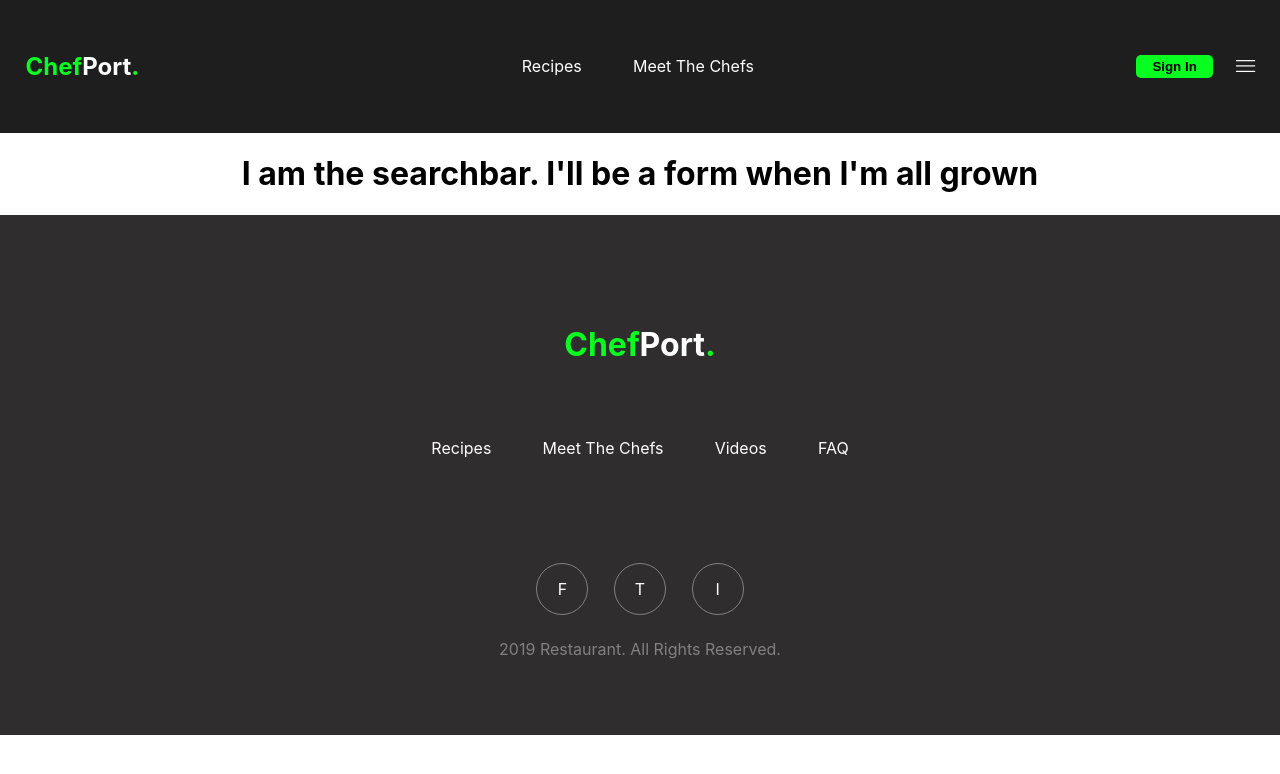
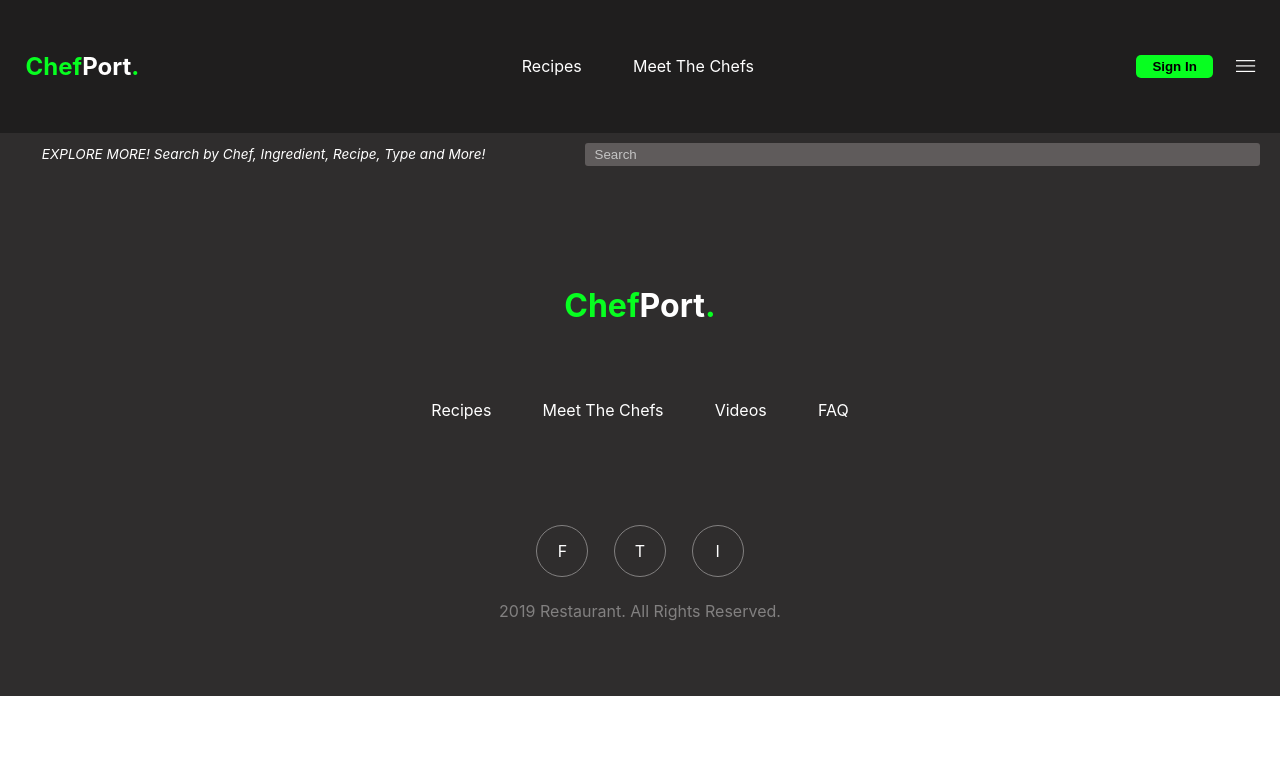
Before and after one commit to stackBlock/Chef-Portfolio-8-React-App, a React (Create React App) app in the folder chef-portfolio-app/: page / in a window 1280 px wide. Shown: the top 774 px of the page. Built offline with nearby package versions, Linux system fonts and the light colour scheme; no server answers.

Commit message:
added non functional search bar

```diff
--- a/chef-portfolio-app/src/index.css
+++ b/chef-portfolio-app/src/index.css
@@ -255,3 +255,47 @@ label{
   color: red;
   font-weight: 500;
 }
+
+
+
+
+/*Search Bar*/
+
+.searchBar{
+  display: flex;
+  justify-content: space-between;
+  align-items: center;
+
+  background: #2F2D2D;
+  color: white;
+
+  padding: 0 1vw;
+}
+
+.searchFormDesc{
+  width: 40%;
+}
+
+.searchForm{
+  width: 55%;
+}
+
+.searchBar p{
+  font-size: .85rem;
+  font-style: italic;
+}
+
+.searchBar input{
+  width: 95%;
+
+  border: none;
+  border-radius: 3px;
+
+  padding: .5vh .75vw;
+
+  background: rgb(95, 91, 91);
+}
+
+.searchBar input::placeholder{
+  color: #C4C4C4;
+}
--- a/chef-portfolio-app/src/universal/SearchBar.js
+++ b/chef-portfolio-app/src/universal/SearchBar.js
@@ -1,7 +1,25 @@
 import React from "react";
 
 function SearchBar() {
-  return <h1>I am the searchbar. I'll be a form when I'm all grown</h1>;
+  return (
+    <>
+      <div className="searchBar">
+        <div className="searchFormDesc">
+          <p>EXPLORE MORE! Search by Chef, Ingredient, Recipe, Type and More!</p>
+        </div>
+
+        <form class="searchForm">
+          <label>
+            <input
+              type="text"
+              name="search"
+              placeholder="Search"
+            />
+          </label>
+        </form>
+      </div>
+    </>
+  );
 }
 
 export default SearchBar;
```
